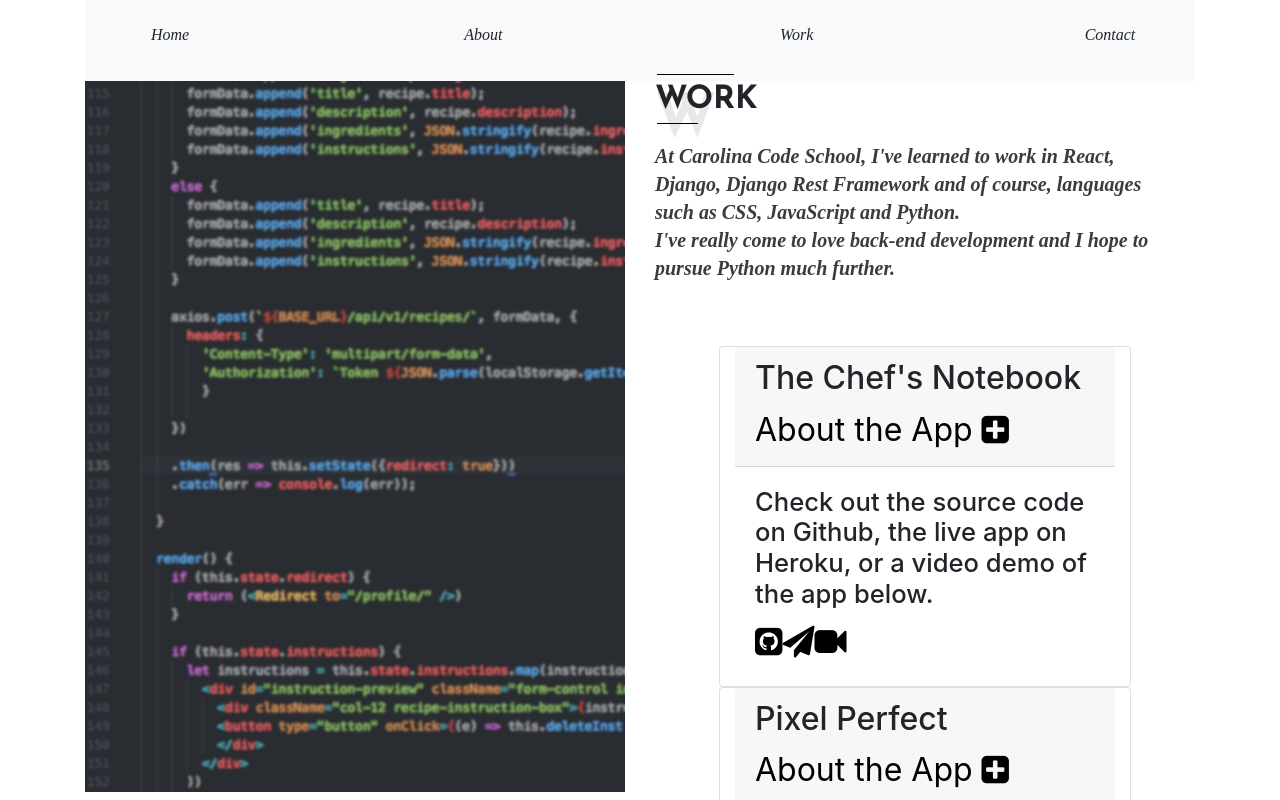
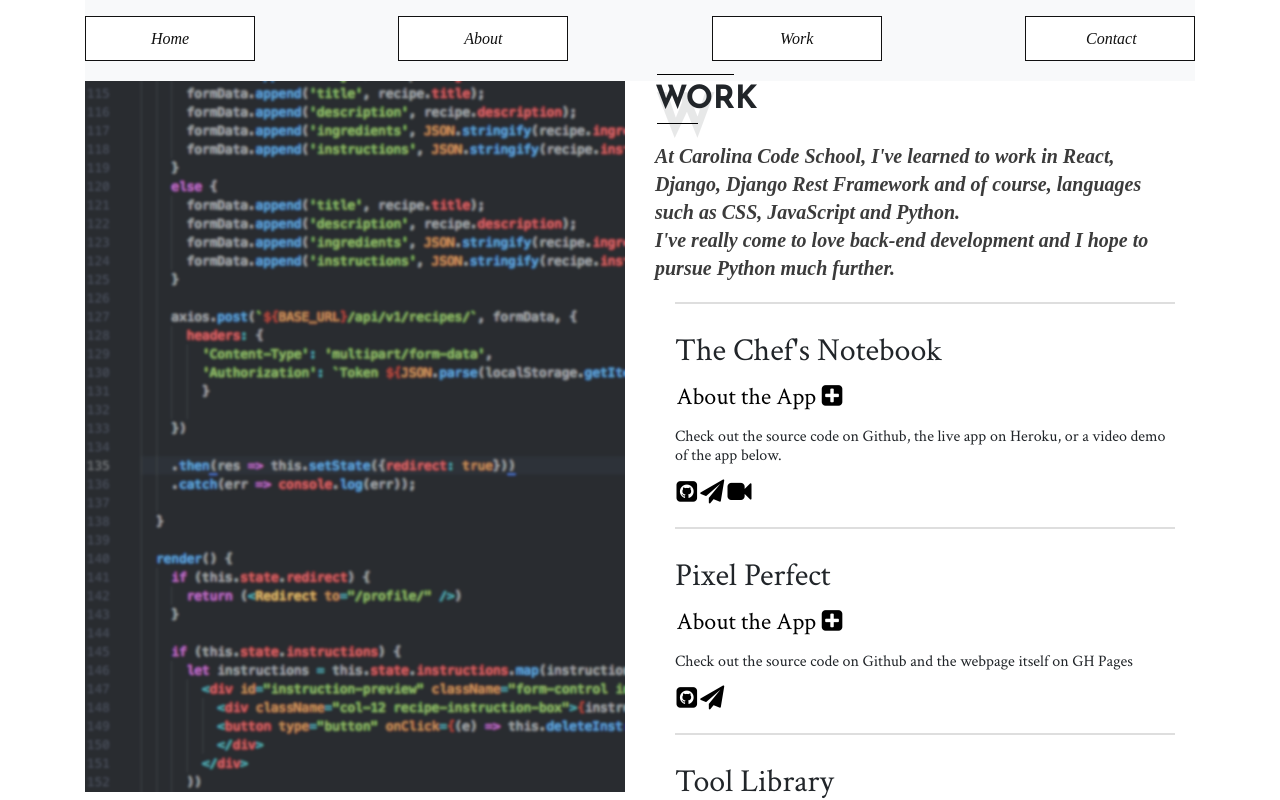
Before and after one commit to ramonaspence/portfolio-v2, a React (Create React App) app: page /work in a window 1280 px wide. Shown: the top 800 px of the page. Built offline with nearby package versions, Linux system fonts and the light colour scheme.

Commit message:
adapting css on works page

```diff
--- a/package.json
+++ b/package.json
@@ -6,7 +6,6 @@
     "@testing-library/jest-dom": "^4.2.4",
     "@testing-library/react": "^9.5.0",
     "@testing-library/user-event": "^7.2.1",
-    "bootstrap": "^4.4.1",
     "jquery": "^3.5.1",
     "popper.js": "^1.16.1",
     "react": "^16.13.1",
--- a/src/App.css
+++ b/src/App.css
@@ -1,10 +1,12 @@
-
 * {
 	box-sizing: border-box;
+
 }
 
+
+
 body{
-	background-color: #f9f9f9;
+	background-color: #FFFFFF;
 	font-family: "Crimson Text";
 
 }
@@ -27,7 +29,7 @@ a {
 
 }
 
-.main{
+.main {
 	background: #fff;
 
 }
@@ -339,14 +341,42 @@ footer{
 	display: block;
 }
 
+hr {
+	margin-right: 20px;
+	margin-left: 20px;
+	border: .5px solid #00000021;
+
+}
+
+#portfolio-details .card .card-header {
+	border: none;
+	background: none;
+}
+
+.portfolio-works .card {
+	border: none;
+	margin-top: 5px;
+	margin-bottom: 5px;
+	padding: 0;
+}
+
+.portfolio-works .card-body {
+	padding-top: 0;
+	padding-bottom: 0;
+
+}
+
+
 .portfolio-works {
-	font-size: 2rem;
-	margin: 3rem 3rem;
-	padding: 1rem 1rem;
+
+	font-size: 1.5rem;
+
 }
 
 .portfolio-works h5 {
-	font-size: 1.6rem;
+	font-size: 1rem;
+	/* margin-top: 10px; */
+	margin-bottom: 10px;
 }
 
 .portfolio-works a:visited{
@@ -357,6 +387,7 @@ footer{
 .portfolio-works a {
 	text-decoration: none;
 	color: black;
+	margin: .1rem;
 }
 
 .portfolio-works a:hover {
--- a/src/App.js
+++ b/src/App.js
@@ -3,7 +3,6 @@ import './App.css';
 
 
 
-import 'bootstrap/dist/css/bootstrap.min.css';
 import {BrowserRouter as Router,
 Route,
 Link,
--- a/src/components/about.js
+++ b/src/components/about.js
@@ -1,7 +1,6 @@
 import React, {Component} from 'react';
 import '../App.css';
 
-import 'bootstrap/dist/css/bootstrap.min.css';
 import Nav from './nav.js';
 import deskwork from '../images/deskwork.jpg';
 
--- a/src/components/index.js
+++ b/src/components/index.js
@@ -1,7 +1,6 @@
 import React, {Component} from 'react';
 import '../App.css';
 
-import 'bootstrap/dist/css/bootstrap.min.css';
 import outside from '../images/outside.jpg';
 import Nav from './nav.js'
 
--- a/src/components/nav.js
+++ b/src/components/nav.js
@@ -2,7 +2,6 @@ import React, {Component} from 'react';
 import '../App.css';
 
 
-import 'bootstrap/dist/css/bootstrap.min.css';
 import {Link} from 'react-router-dom';
 
 class Nav extends Component {
--- a/src/components/work.js
+++ b/src/components/work.js
@@ -25,7 +25,8 @@ class Work extends Component {
                         </div>
                         <p className='subtitle'>At Carolina Code School, I've learned to work in React, Django, Django Rest Framework and of course, languages such as CSS, JavaScript and Python. <br /> I've really come to love back-end development and I hope to pursue Python much further.
                         </p>
-                        <div className="portfolio-works">
+                        <hr />
+                        <div id="portfolio-details" className="portfolio-works">
                           <div className="card col-12">
                             <div className="card-header">
                               <h2>The Chef's Notebook</h2>
@@ -35,7 +36,8 @@ class Work extends Component {
                               <div className="collapse" id="collapseExample">
                                 <div className="card card-body">
                                   <h5>The Chef's Notebook is a full-stack, original application that I built for hobbyist cooks to record and share the recipes.
-                                  The app allows you to follow other cooks, as well as comments to leave feedback.</h5>                            </div>
+                                      The app allows you to follow other cooks, as well as comments to leave feedback.</h5>
+                                </div>
                               </div>
 
 
@@ -47,7 +49,7 @@ class Work extends Component {
                               <a className="vid-link" data-toggle="tooltip" data-placement="top" title="Video Demo" href="https://drive.google.com/file/d/1bBZ8qJoGNCorBWjwfYZJZ8iyuExxsfhA/view?usp=sharing"><i className="fa fa-video-camera" aria-hidden="true"></i></a>
                             </div>
                           </div>
-
+                        <hr />
                           <div className="card col-12">
                             <div className="card-header">
                             <h2>Pixel Perfect</h2>
@@ -63,13 +65,14 @@ class Work extends Component {
 
 
                             </div>
+
                             <div className="card-body">
                               <h5>Check out the source code on Github and the webpage itself on GH Pages</h5>
                               <a className="github-link" data-toggle="tooltip" data-placement="top" title="View Source Code" href="https://github.com/ramonaspence/1.4-pixel-perfect"><i className="fa fa-github-square" aria-hidden="true"></i></a>
                               <a className="gh-pages" data-toggle="tooltip" data-placement="top" title="View webpage on GH Pages" href="https://ramonaspence.github.io/1.4-pixel-perfect/"><i className="fa fa-paper-plane" aria-hidden="true"></i></a>
                             </div>
                           </div>
-
+                        <hr />
                           <div className="card col-12">
                             <div className="card-header">
                             <h2>Tool Library</h2>
@@ -90,10 +93,8 @@ class Work extends Component {
                               <a className="github-link" data-toggle="tooltip" data-placement="top" title="View Source Code" href="https://github.com/ramonaspence/7.4-hey-neighbor"><i className="fa fa-github-square" aria-hidden="true"></i></a>
                               <a className="heroku-link" data-toggle="tooltip" data-placement="top" title="View App on Heroku" href="https://hey-neighbor-ramonaspence.herokuapp.com/"><i className="fa fa-paper-plane" aria-hidden="true"></i></a>
                             </div>
+
                           </div>
-
-
-
                         </div>
                     </div>
                 </div>
--- a/src/fonts.css
+++ /dev/null
@@ -1,2 +0,0 @@
-@import url('https://fonts.googleapis.com/css?family=Open+Sans:400,400i,600,700,700i');
-@import url('https://fonts.googleapis.com/css?family=Crimson+Text:400,700,700i|Josefin+Sans:700');
--- a/src/index.js
+++ b/src/index.js
@@ -3,7 +3,7 @@ import ReactDOM from 'react-dom';
 import './index.css';
 import App from './App';
 import * as serviceWorker from './serviceWorker';
-import './fonts.css'
+
 
 ReactDOM.render(
   <React.StrictMode>
```
Also changed, not shown: 1 other file (tests, documents, lock files or other folders). Lines whose indentation alone changed are shown as unchanged.
